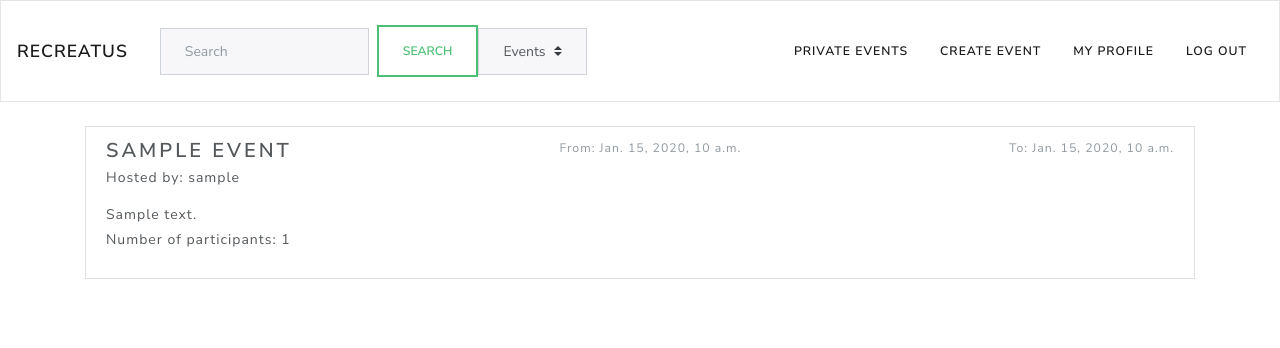
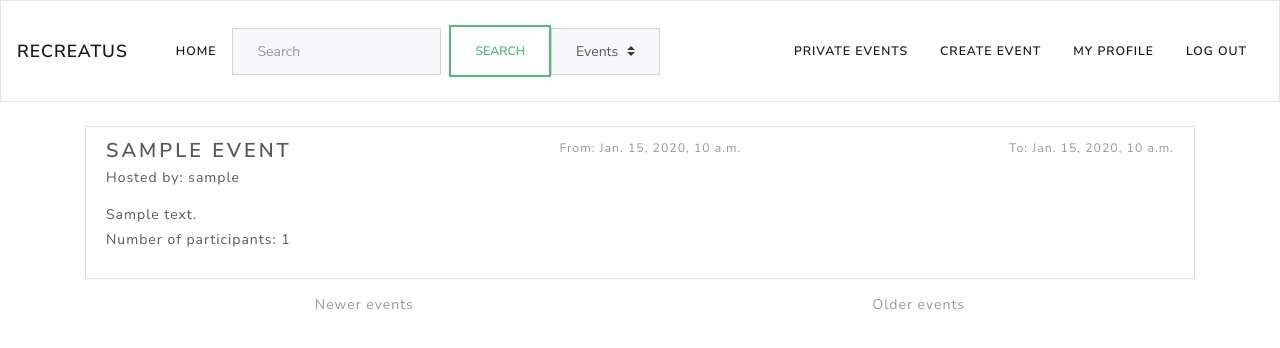
Before and after one commit to andrejceraj/Django-Recreatus, a Django app: page / in a window 1280 px wide. Shown: the top 348 px of the page. Run offline with Django 3.2, Linux system fonts and the light colour scheme; a user stored in the database is signed in; tables that the repository leaves empty hold one stand-in row (values such as "Sample post"); some libraries are stand-ins or nearby versions.

Commit message:
added pagination

```diff
--- a/Recreatus/settings.py
+++ b/Recreatus/settings.py
@@ -23,7 +23,7 @@ BASE_DIR = os.path.dirname(os.path.dirname(os.path.abspath(__file__)))
 SECRET_KEY = 'e+vppiugq82wdez55!#x*ydrxrbycv18bmws1igd4dzoe5wcr)'
 
 # SECURITY WARNING: don't run with debug turned on in production!
-DEBUG = False
+DEBUG = True
 
 ALLOWED_HOSTS = ['localhost', '127.0.0.1', '[::1]']
 
--- a/app/templates/base.html
+++ b/app/templates/base.html
@@ -17,6 +17,7 @@
       </button>
       <div class="collapse navbar-collapse" id="navbarTogglerDemo01">
         <a class="navbar-brand" href="{% url 'app:index' %}">Recreatus</a>
+        <a class="nav-link" href="{% url 'app:index' %}">Home<span class="sr-only">(current)</span></a>
         <ul class="navbar-nav mr-auto mt-2 mt-lg-0">
             <!--
           <li class="nav-item">
--- a/app/templates/index.html
+++ b/app/templates/index.html
@@ -1,12 +1,22 @@
 {% extends 'base.html' %}
 
 {% block content %}
-    {% if events %}
+    {% if events_page.object_list %}
         <div class="list-group">
-            {% for event in events %}
+            {% for event in events_page.object_list %}
                 {% include '_event.html' %}
             {% endfor %}
         </div>
+        <nav aria-label="Page navigation example">
+            <ul class="pagination justify-content-around">
+                <li class="page-item {% if not events_page.has_previous %} disabled{% endif %}">
+                    <a class="page-link" href="{% url 'app:index' %}{% if events_page.has_previous %}?page={{ events_page.previous_page_number }}{% endif %}">Newer events</a>
+                </li>
+                <li class="page-item {% if not events_page.has_next %} disabled{% endif %}">
+                    <a class="page-link" href="{% url 'app:index' %}{% if events_page.has_next %}?page={{ events_page.next_page_number }}{% endif %}">Older events</a>
+                </li>
+            </ul>
+        </nav>
     {% else %}
         <p>No events are available.</p>
     {% endif %}
--- a/app/views.py
+++ b/app/views.py
@@ -6,27 +6,33 @@ from django.contrib import messages
 from django.db import transaction
 from django.utils import timezone
 from django.http import Http404
+from django.core.paginator import Paginator
 
 from .forms import ProfileForm, UserForm, CreateEventForm, UserCreationForm, CommentForm, RateForm
 from .models import Event, Comment, Evaluation
 
+EVENTS_PER_PAGE = 3
 
 @login_required
 def index(request):
+    page = request.GET.get('page', default='1')
     events = Event.objects.filter(public_flag=True).order_by('-start_time')
+    paginator = Paginator(events, EVENTS_PER_PAGE)
     context = {
-        "events": events
+        "events_page": paginator.page(page)
     }
     return render(request, 'index.html', context)
 
 
 @login_required
 def private_events(request):
+    page = request.GET.get('page', default='1')
     events = list(request.user.profile.events_invited_to.filter(public_flag=False))
     events.extend(list(request.user.profile.hosted_events.filter(public_flag=False)))
     events.sort(key=lambda event: event.start_time, reverse=True)
+    paginator = Paginator(events, EVENTS_PER_PAGE)
     context = {
-        "events": events
+        "events_page": paginator.page(page)
     }
     return render(request, 'index.html', context)
 
```
